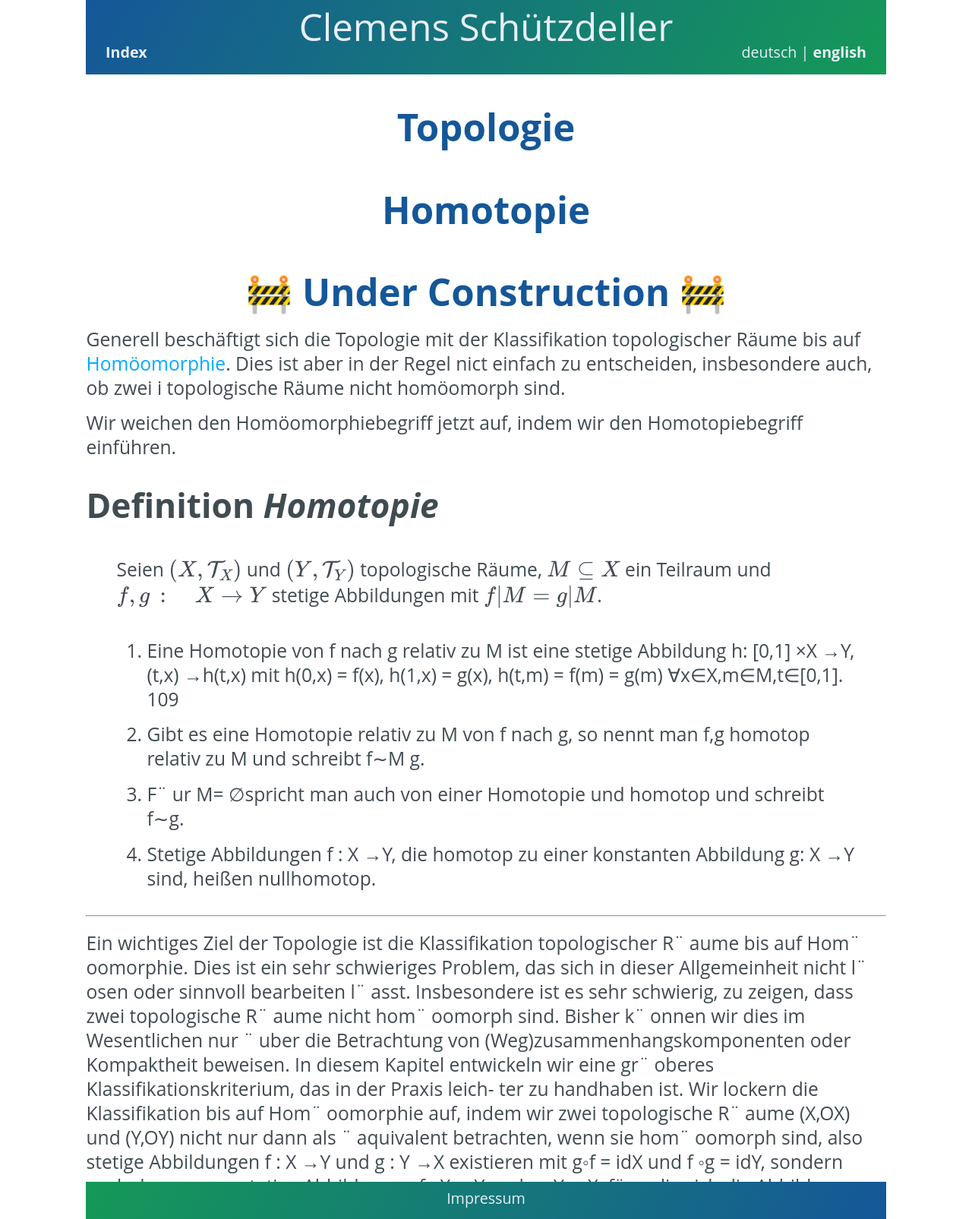
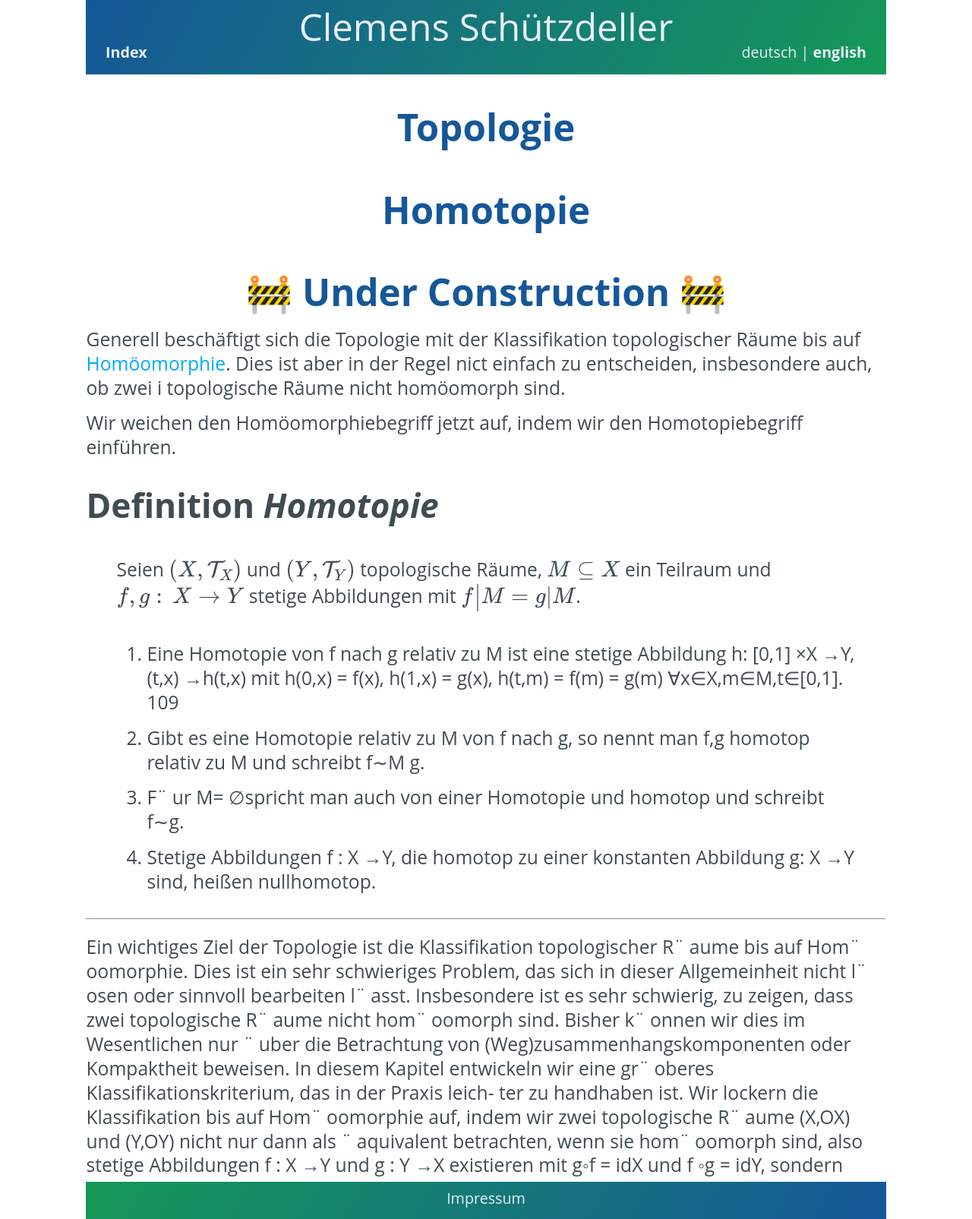
Before and after one commit to cs-LA/home, a Jekyll site: the page built from Topologie/Homotopie/index.md, in a window 1280 px wide. Shown: the whole page at 76% size. Built offline with Jekyll 4.4.1, drawn with Linux system fonts in a browser that asks for light colours; our own code applies the rules of GitHub Pages for plain Markdown files.

Commit message:
index.md aktualisieren

```diff
--- a/Topologie/Homotopie/index.md
+++ b/Topologie/Homotopie/index.md
@@ -10,7 +10,7 @@ Wir weichen den Homöomorphiebegriff jetzt auf, indem wir den Homotopiebegriff e
 
 ## Definition *Homotopie*
 
-> Seien $(X,\mathcal{T}_X)$ und $(Y,\mathcal{T}_Y)$ topologische Räume, $M \subseteq X$ ein Teilraum und $f, g \, : \quad X \rightarrow Y$ stetige Abbildungen mit $f|M = g|M$.
+> Seien $(X,\mathcal{T}_X)$ und $(Y,\mathcal{T}_Y)$ topologische Räume, $M \subseteq X$ ein Teilraum und $f, g : \, X \rightarrow Y$ stetige Abbildungen mit $f \big\vert M = g \vert M$.
 1. Eine Homotopie von f nach g relativ zu M ist eine stetige Abbildung
 h: [0,1] ×X →Y, (t,x) →h(t,x)
 mit h(0,x) = f(x), h(1,x) = g(x), h(t,m) = f(m) = g(m) ∀x∈X,m∈M,t∈[0,1].
```
